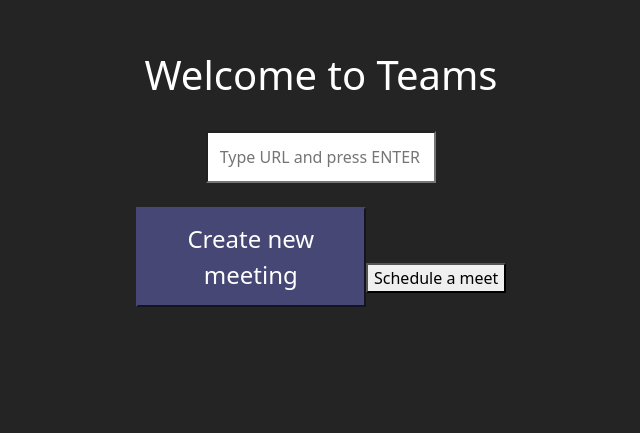
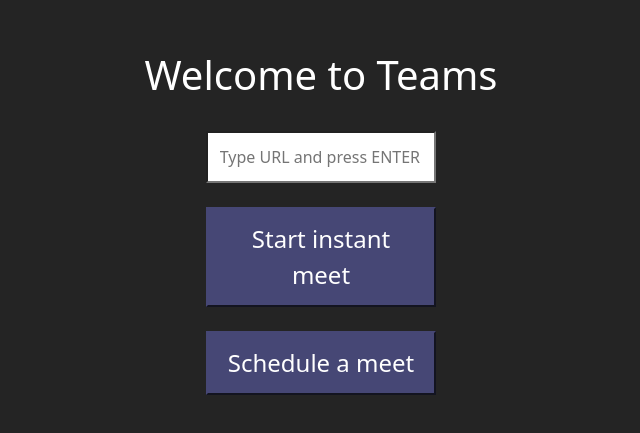
Before and after one commit to krithikagoyal/Microsoft-Teams-Clone, a React (Create React App) app in the folder client/: page / in a window 1280 px wide. Shown: the part 189-622 px from the top of the page, without its empty margins (319-959 px from the left). Built offline with nearby package versions, Linux system fonts and the light colour scheme; no server answers.

Commit message:
signout button removed

```diff
--- a/client/src/CreateRoom/CreateRoom.css
+++ b/client/src/CreateRoom/CreateRoom.css
@@ -1,6 +1,5 @@
 .create-room {
     text-align: center;
-    justify-content: center;
     color: #fff;
     background-color: #242424;
 }
@@ -26,3 +25,14 @@
     margin: 3vh;
     width: 18vw;
 }
+
+.schedule-meet {
+    background-color: #464775;
+    color: #fff;
+    margin: 0px;
+    padding: 1.5vh;
+    border-color: #464775;
+    width: 18vw;
+    font-size: 3vh;
+    margin-top: 3vh;
+}
--- a/client/src/CreateRoom/CreateRoom.js
+++ b/client/src/CreateRoom/CreateRoom.js
@@ -30,8 +30,9 @@
                     placeholder="Type URL and press ENTER"
                     className="input-name" />
             </form>
-            <button onClick={create} className="new-meeting">Create new meeting</button>
-            <button onClick={scheduleMeet}>Schedule a meet</button>
+            <button onClick={create} className="new-meeting">Start instant meet</button>
+            <br/>
+            <button onClick={scheduleMeet} className="schedule-meet">Schedule a meet</button>
         </div>
     );
 };
--- a/client/src/CreateRoom/ScheduleMeet/CalenderApi.js
+++ b/client/src/CreateRoom/ScheduleMeet/CalenderApi.js
@@ -17,7 +17,6 @@
     var SCOPES = "https://www.googleapis.com/auth/calendar";
 
     var authorizeButton;
-    var signoutButton;
     var emails = [], description = "";
 
     /**
@@ -34,7 +33,6 @@
         document.body.appendChild(script);
 
         authorizeButton = document.getElementById('authorize_button');
-        signoutButton = document.getElementById('signout_button');
         handleClientLoad();
 
         return () => {
@@ -75,7 +73,6 @@
             updateSigninStatus(gapi.auth2.getAuthInstance().isSignedIn.get());
 
             authorizeButton.onclick = handleAuthClick;
-            signoutButton.onclick = handleSignoutClick;
 
         }, function (error) {
             appendPre(JSON.stringify(error, null, 2));
@@ -89,11 +86,10 @@
     function updateSigninStatus(isSignedIn) {
         if (isSignedIn) {
             authorizeButton.style.display = 'none';
-            signoutButton.style.display = 'block';
+            handleSignoutClick();
             createEvent()
         } else {
             authorizeButton.style.display = 'block';
-            signoutButton.style.display = 'none';
         }
     }
 
@@ -166,7 +162,6 @@
     return (
         <div>
             <button id="authorize_button" style={{ display: "none" }}>Authorize</button>
-            <button id="signout_button" style={{ display: "none" }}>Sign Out</button>
             <pre id="content" style={{ whiteSpace: "pre-wrap" }}></pre>
         </div>
     )
```
